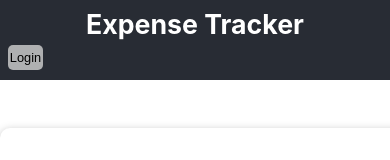
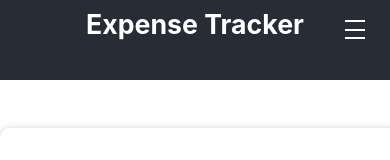
Before and after one commit to milanpatel41234/expense-tracker-app, a React (Create React App) app: page /login in a window 390 px wide. Shown: the top 160 px of the page. Built offline with nearby package versions, Linux system fonts and the light colour scheme.

Commit message:
improved header ui

```diff
--- a/src/App.css
+++ b/src/App.css
@@ -1,14 +1,3 @@
 .App {
   text-align: center;
 }
-
-.App-header {
-  background-color: #282c34;
-  min-height: 5rem;
-  display: flex;
-  flex-direction: column;
-  align-items: center;
-  justify-content: center;
-  font-size: calc(10px + 2vmin);
-  color: white;
-}
--- a/src/App.js
+++ b/src/App.js
@@ -18,9 +18,7 @@ function App() {
 
   return (
     <div className="App">
-      <header className="App-header">
         <Header />
-      </header>
       <Suspense fallback={<div>Loading...</div>}>
         <Routes>
           <Route
--- a/src/components/Expense/Expense.module.css
+++ b/src/components/Expense/Expense.module.css
@@ -46,8 +46,15 @@
   justify-content: space-between;
   padding-left: 3vw;
   padding-right: 3vw;
-  height: 2.5rem;
+  height: fit-content;
   align-items: center;
+ flex-wrap: wrap;
+}
+.listdiv p{
+word-wrap: break-word;
+max-width: 70%;
+margin: 0;
+text-align: start;
 }
 .listdi {
   display: flex;
--- a/src/components/Expense/ExpenseForm.js
+++ b/src/components/Expense/ExpenseForm.js
@@ -67,7 +67,7 @@ function ExpenseForm() {
     <div className={style.container}>
       <form onSubmit={HandleSubmit}>
         <div className={style.inDiv}>
-          <Input id="Date" type="date" onChange={HandleDate} value={Date}  placeholder="Date"/>
+          <Input id="Date" type="date" onChange={HandleDate} value={Date} />
           <select onChange={HandleCategory} value={Category}>
             <option value="NO">Select Category</option>
             <option value="Investment">Investment</option>
--- a/src/components/Expense/ExpenseList.js
+++ b/src/components/Expense/ExpenseList.js
@@ -45,9 +45,9 @@ function ExpenseList() {
           <div className={style.listdi}>
             <h3>{exp.amount}</h3>
             <p>Category: {exp.category}</p>
+            <p>{exp.date}</p>
           </div>
           <div className={style.listdiv}>
-            <p>{exp.date}</p>
             <p>{exp.details}</p>
             <button onClick={HandleDelete.bind(null, exp._id)} variant="danger">
               Delete
--- a/src/components/Header/Header.js
+++ b/src/components/Header/Header.js
@@ -1,4 +1,4 @@
-import React, { useEffect } from "react";
+import React, { useEffect, useState } from "react";
 import style from "./Header.module.css";
 import { useDispatch, useSelector } from "react-redux";
 import { AuthAction } from "../Redux-store";
@@ -9,6 +9,7 @@ function Header() {
   const navigate = useNavigate();
   const Auth = useSelector((state) => state.Auth);
   const AuthPremium = useSelector((state) => state.AuthPremium);
+  const [btnClass , setBtnClass] = useState(null);
   const dispatch = useDispatch();
 
   useEffect(() => {
@@ -65,37 +66,44 @@ function Header() {
     }
   };
   return (
-    <div>
-      <h2 className={style.header}>Expense Tracker</h2>
+    <div className={style.header}>
+      <div>
+      <h2 >Expense Tracker</h2>
+      </div>
       <div className={style.nav}>
         {Auth.loginState &&
           (AuthPremium.isPremiumUser ? (
             <div>
-              <span className={style.premium}>Premium User</span>
-              <Link className={style.btn} to="/leaderboard">
+              <span className={`${style.premium} ${style[btnClass]}`}>Premium User</span>
+              <Link className={`${style.btn} ${style[btnClass]}`} to="/leaderboard">
                 LeaderBoard
               </Link>
             </div>
           ) : (
-            <button className={style.premium} onClick={PurchasePremium}>
+            <button  className={`${style.premium} ${style[btnClass]}`} onClick={PurchasePremium}>
               Buy Premium
             </button>
           ))}
         {Auth.loginState ? (
           <div>
-            <Link className={style.btn} to="/">
+            <Link className={`${style.btn} ${style[btnClass]}`} to="/">
               Expenses
             </Link>
-            <button className={style.btn} onClick={HandleLogout}>
+            <button className={`${style.btn} ${style[btnClass]}`} onClick={HandleLogout}>
               Logout
             </button>
           </div>
         ) : (
-          <Link className={style.btn} to="/login">
+          <Link className={`${style.btn} ${style[btnClass]}`} to="/login">
             Login
           </Link>
         )}
       </div>
+        <div onClick={(e)=>{!btnClass ? setBtnClass('active') : setBtnClass(null)}} className={style.manubtn}>
+          <span></span>
+          <span></span>
+          <span></span>
+        </div>
     </div>
   );
 }
--- a/src/components/Header/Header.module.css
+++ b/src/components/Header/Header.module.css
@@ -1,25 +1,27 @@
-
 .header{
-  display: block;
-  width: 100vw;
-  height: fit-content;
+  background-color: #282c34;
+  min-height: 5rem;
+  font-size: calc(10px + 2vmin);
+  color: white;
+  padding: .5rem 1rem;
+  display: flex;
+  align-items: center;
+  justify-content: space-between;
+  box-sizing: border-box;
+}
+.header h2{
   margin: 0;
   padding: 0;
-  margin-bottom: 3px;
 }
 .nav{
   display: flex;
-  flex-direction: row;
-  justify-content: space-between;
-  width: 97%;
-  margin: auto;
 }
 .btn{
   text-decoration: none;
   border: none;
   font: 1rem sans-serif;
-  color: black;
-  background-color: rgb(175, 176, 177);
+  color: rgb(255, 255, 255);
+  background-color: transparent;
   border-radius: 5px;
   margin: 2px;
   padding: 5px;
@@ -28,11 +30,28 @@
   text-decoration: none;
   border: none;
   font: 1rem sans-serif;
-  background-color: green;
+  color: rgb(109, 245, 109);
   border-radius: 5px;
   margin: 2px;
   padding: 5px;
-  color: white;
+  background-color: transparent;
+}
+.manubtn{
+  position: absolute;
+  top: 15px;
+  right: 20px;
+  display: none;
+  flex-direction: column;
+  justify-content: space-between;
+  height: 1.2rem;
+  width: 20px;
+  border-radius: 5px;
+  padding: 5px;
+
+}
+.manubtn span{
+  background-color: white;
+  height: 2px;
 }
 .btn:hover,
 .btn:active {
@@ -42,18 +61,35 @@
 .premium:hover {
   background-color: rgb(41, 131, 41);
 }
-
+.manubtn:hover{
+  background: #919091;
+  border-color: #919091;
+}
 @media (max-width: 768px) {
+  .header{
+    flex-direction: column;
+  }
+  .nav{flex-direction: column;}
+  .nav div{
+    display: flex;
+    flex-direction: column;
+  }
   .btn{
    font-size: 0.8rem;
    padding-left: 2px;
    padding-right: 2px;
-
+  display: none;
   }
   .premium{
     font-size: 0.8rem;
     padding-left: 2px;
     padding-right: 2px;
-
+    display: none;
+  }
+  .active{
+    display: flex;
+  }
+  .manubtn{
+    display: flex;
   }
 }
```
